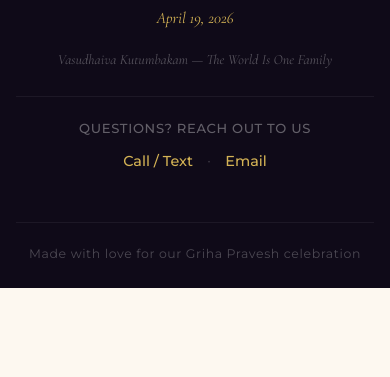
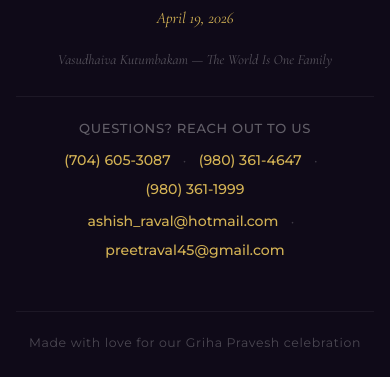
Before and after one commit to preetraval45/House-Warming, a website: page index.html in a window 390 px wide. Shown: the part 6734-7111 px from the top of the page. Before the commit the page ends 7022 px from the top, so only its background shows below. Drawn offline with nearby package versions, Linux system fonts and the light colour scheme.

Commit message:
Add real phone numbers and emails to footer contact section
Co-Authored-By: Claude Opus 4.6 (1M context) <noreply@anthropic.com>

```diff
--- a/index.html
+++ b/index.html
@@ -372,9 +372,18 @@
                 <p class="footer-tagline">Vasudhaiva Kutumbakam &mdash; The World Is One Family</p>
                 <div class="footer-contact">
                     <p>Questions? Reach out to us</p>
-                    <a href="tel:+17044551234" class="footer-link">Call / Text</a>
-                    <span class="footer-divider">&middot;</span>
-                    <a href="mailto:raval.family@email.com" class="footer-link">Email</a>
+                    <div class="footer-contact-row">
+                        <a href="tel:+17046053087" class="footer-link">(704) 605-3087</a>
+                        <span class="footer-divider">&middot;</span>
+                        <a href="tel:+19803614647" class="footer-link">(980) 361-4647</a>
+                        <span class="footer-divider">&middot;</span>
+                        <a href="tel:+19803611999" class="footer-link">(980) 361-1999</a>
+                    </div>
+                    <div class="footer-contact-row">
+                        <a href="mailto:ashish_raval@hotmail.com" class="footer-link">ashish_raval@hotmail.com</a>
+                        <span class="footer-divider">&middot;</span>
+                        <a href="mailto:preetraval45@gmail.com" class="footer-link">preetraval45@gmail.com</a>
+                    </div>
                 </div>
             </div>
             <div class="footer-bottom">
--- a/styles.css
+++ b/styles.css
@@ -1324,9 +1324,18 @@ select.form-input option {
     font-weight: 500;
 }
 
+.footer-contact-row {
+    display: flex;
+    align-items: center;
+    justify-content: center;
+    flex-wrap: wrap;
+    gap: 4px;
+    margin-bottom: 6px;
+}
+
 .footer-link {
     color: var(--color-gold) !important;
-    font-size: 0.9rem !important;
+    font-size: 0.88rem !important;
     font-weight: 500;
     transition: color var(--transition-fast);
 }
@@ -1337,7 +1346,7 @@ select.form-input option {
 
 .footer-divider {
     color: rgba(255, 255, 255, 0.2);
-    margin: 0 10px;
+    margin: 0 8px;
 }
 
 .footer-bottom {
```
